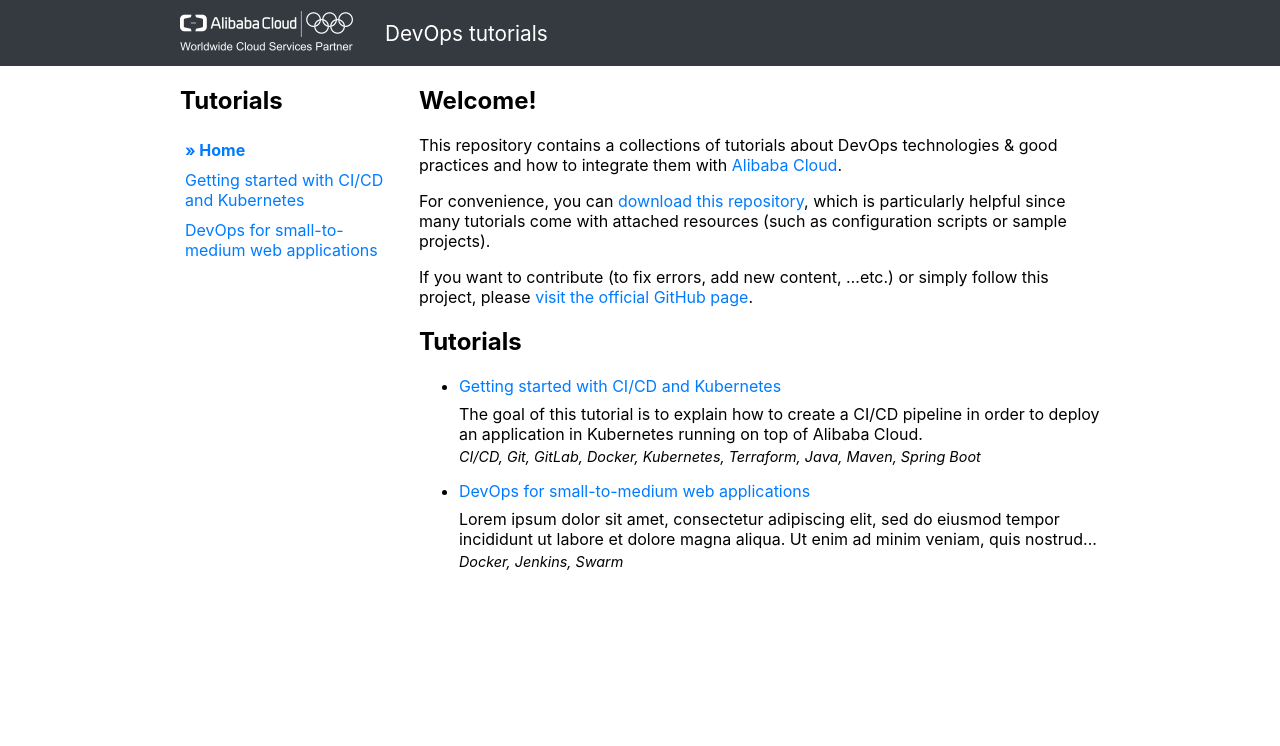
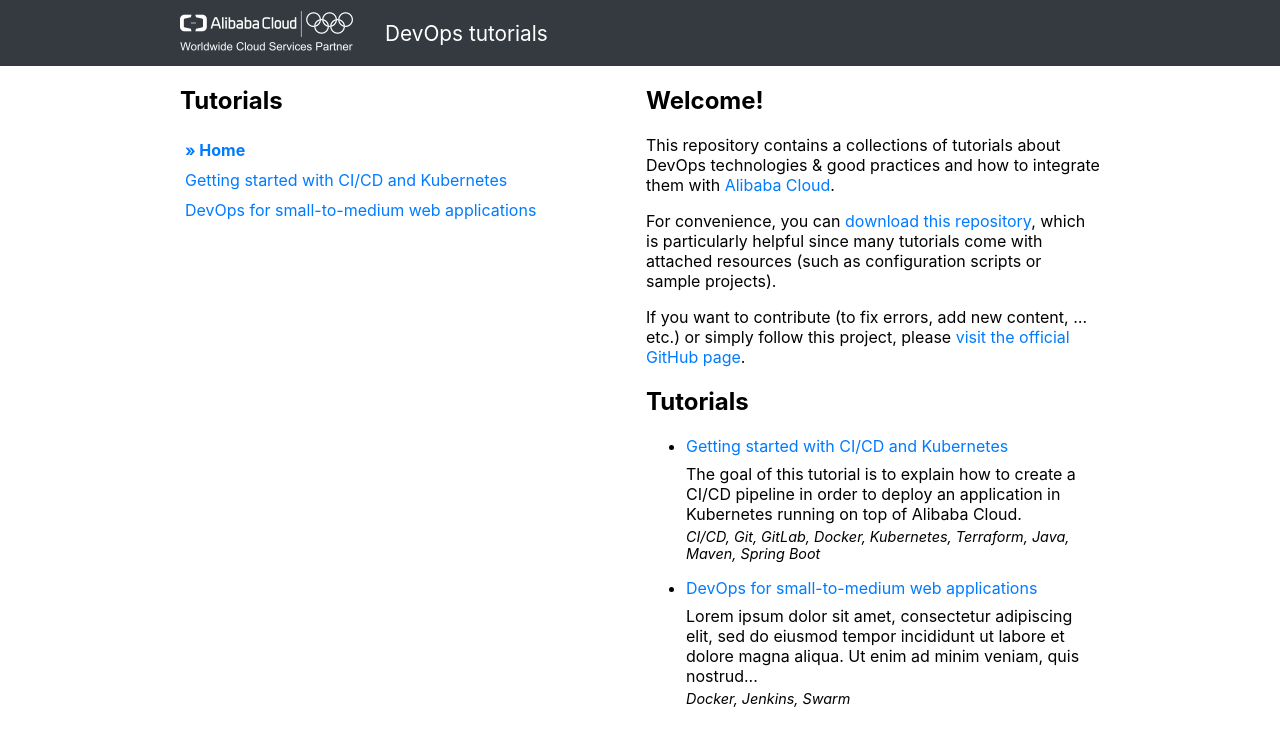
Before and after one commit to alibabacloud-howto/devops, a Jekyll site: the page built from index.md, in a window 1280 px wide. Shown: the top 746 px of the page. Built offline with Jekyll 4.4.1, drawn with Linux system fonts in a browser that asks for light colours; our own code applies the rules of GitHub Pages for plain Markdown files.

Commit message:
Fix style issues.

```diff
--- a/_data/tutorials.yml
+++ b/_data/tutorials.yml
@@ -1,5 +1,5 @@
 - name: Getting started with CI/CD and Kubernetes
-  link: getting_started_with_devops_with_kubernetes/README
+  link: getting_started_with_devops_with_kubernetes/README.html
   description: >-
     The goal of this tutorial is to explain how to create a CI/CD pipeline in order to deploy an application
     in Kubernetes running on top of Alibaba Cloud.
--- a/_layouts/default.html
+++ b/_layouts/default.html
@@ -22,7 +22,8 @@
         Home
         </a>
         {% for tutorial in site.data.tutorials %}
-        <a href="{{base}}/{{ tutorial.link }}" {% if page.url== tutorial.link %}class="current" {% endif %}>
+        {% assign tutorialLink = '/' | append: tutorial.link %}
+        <a href="{{base}}/{{ tutorial.link }}" {% if page.url== tutorialLink %}class="current" {% endif %}>
             {{ tutorial.name }}
         </a>
         {% endfor %}
--- a/assets/css/default.css
+++ b/assets/css/default.css
@@ -57,7 +57,7 @@
     display: flex;
     flex-direction: column;
 
-    width: 450px;
+    min-width: 450px;
     padding-right: 16px;
 }
 
```
